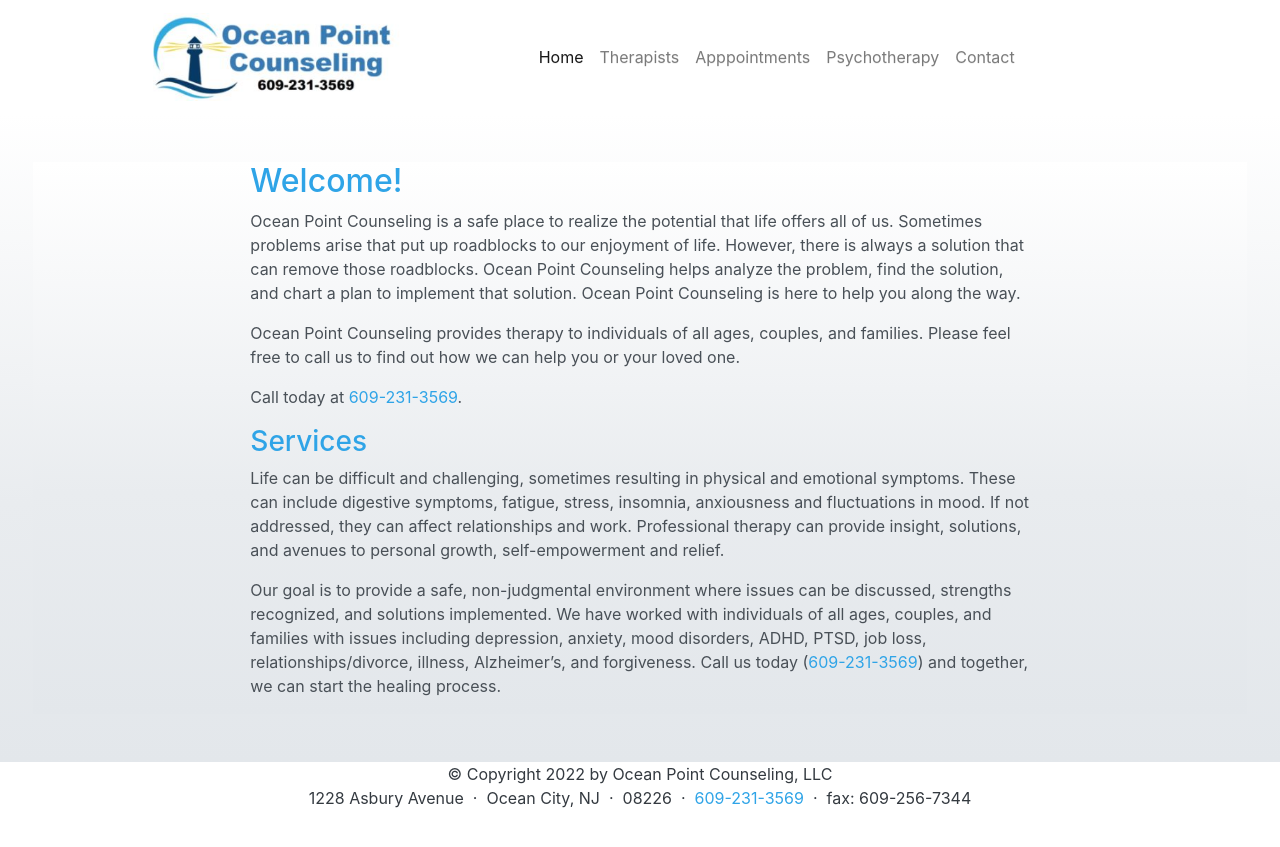
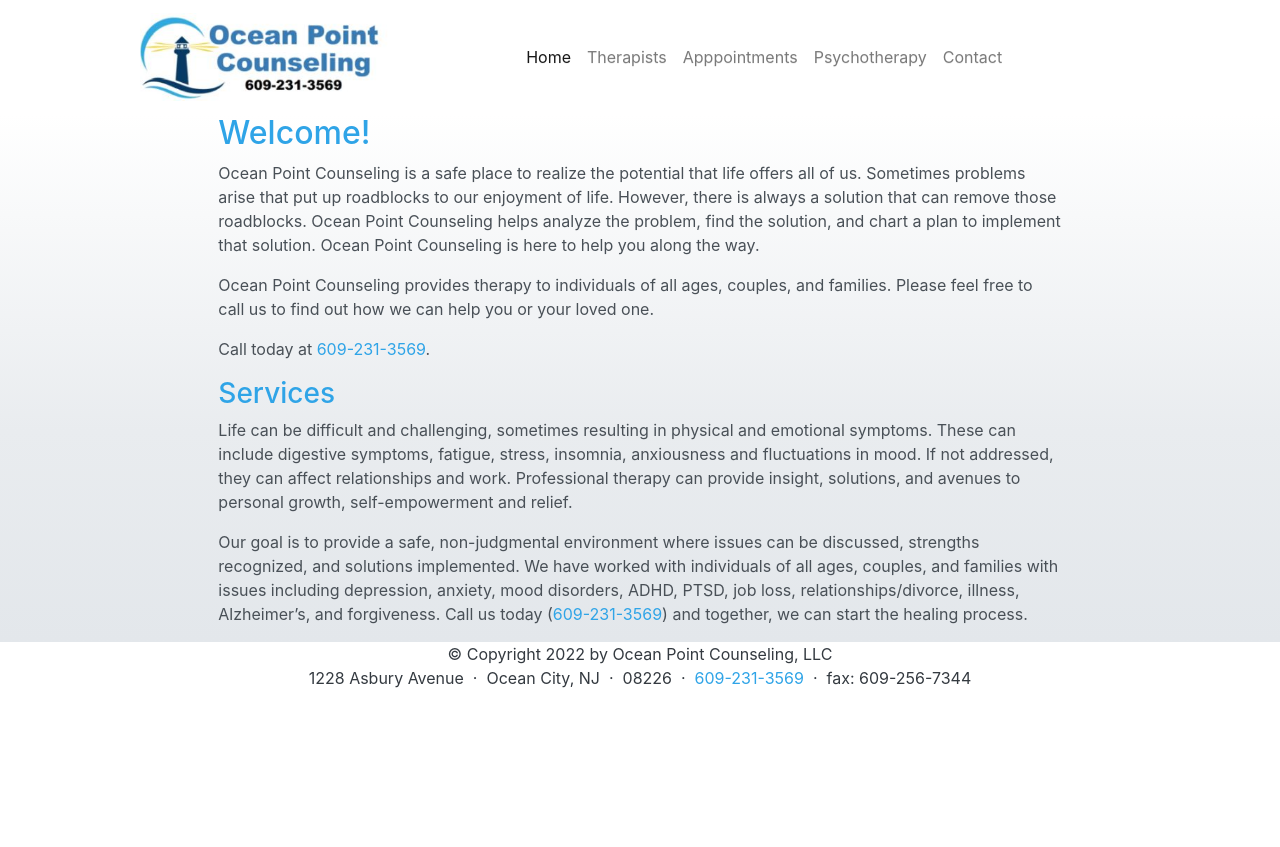
Before and after one commit to oc-point/oc-point.github.io, a Jekyll site: the page built from index.md, in a window 1280 px wide. Shown: the top 847 px of the page. Built offline with Jekyll 4.4.1, drawn with Linux system fonts in a browser that asks for light colours; nearby versions of some CDN libraries.

Commit message:
change margins

```diff
--- a/_layouts/default.html
+++ b/_layouts/default.html
@@ -2,14 +2,14 @@
 <html lang="{{ site.lang | default: "en-US" }}">
   {% include header.html %}
   <body>
-    <div class="container-fluid">
+    <div class="container-fluid p-0">
       <div class="row">
         <div class="col-0 col-sm-1"></div>
         <div class="col-12 col-sm-10"> {% include navbar.html %}  </div>
         <div class="col-0 col-sm-1"></div>
       </div>
     </div>
-    <div class="container-fluid bg-light p-5">
+    <div class="container-fluid bg-light p-0">
       <div class="row">
 	<div class="col-0 col-sm-2 bg-light"></div>
 	<div class="col-12 col-sm-8 bg-light"> {{ content }}</div>
```
